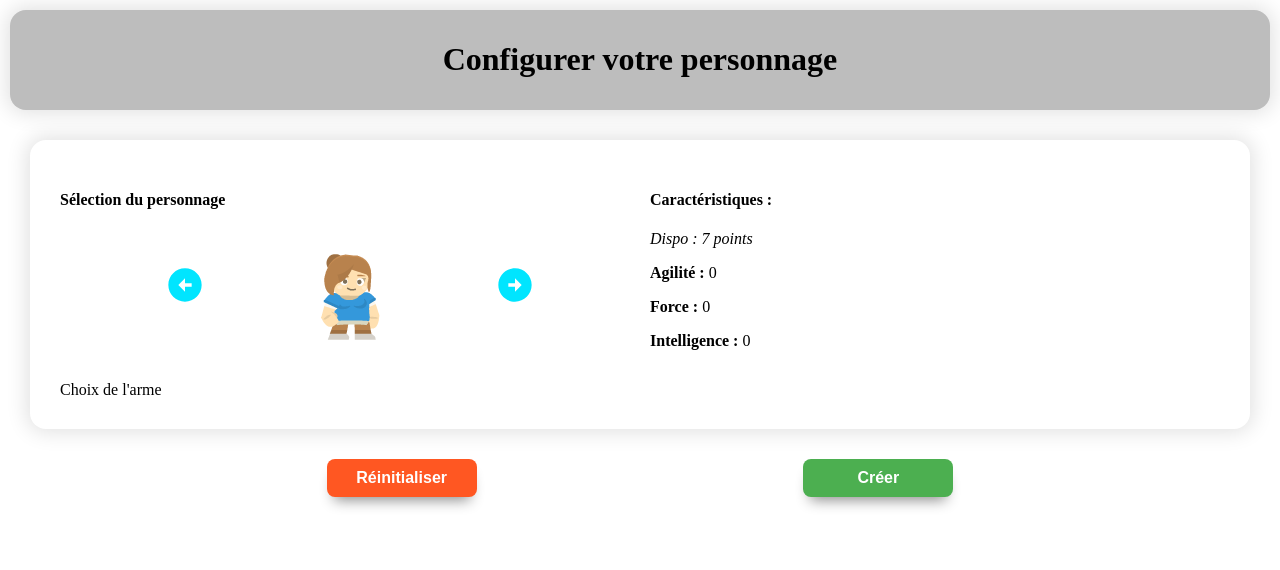
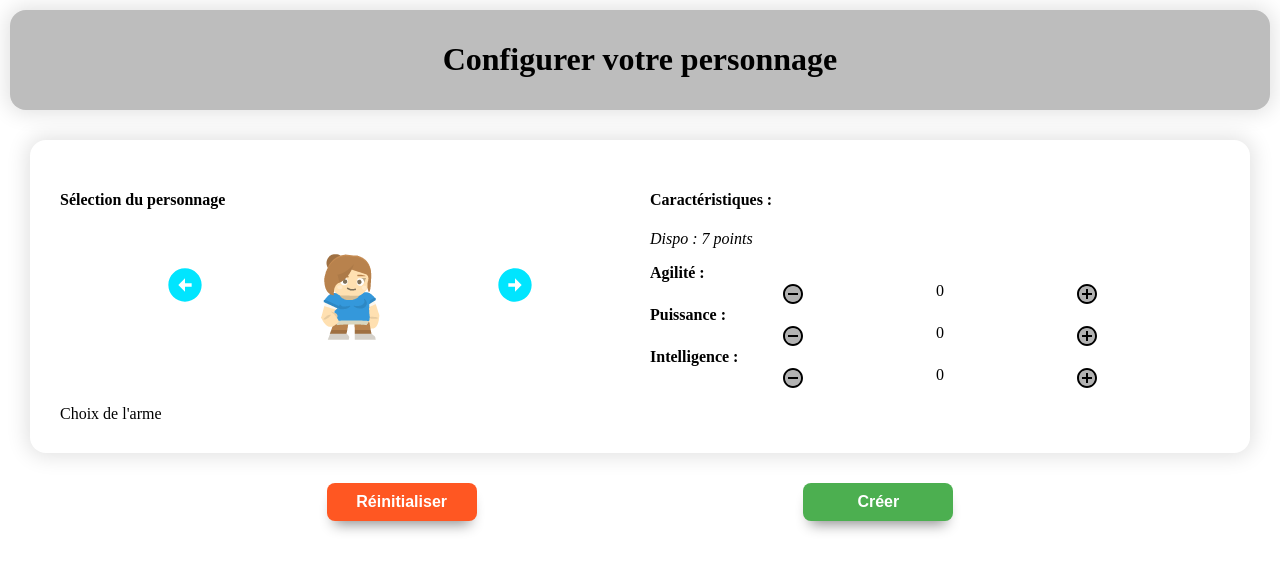
Before and after one commit to NicolasMdlb/heroe-config, a React (Create React App) app: page / in a window 1280 px wide. Shown: the top 570 px of the page. Built offline with nearby package versions, Linux system fonts and the light colour scheme; the HTML template or start-up script is replaced by a standard one.

Commit message:
update skill

```diff
--- a/src/components/Configurator/Person.jsx
+++ b/src/components/Configurator/Person.jsx
@@ -10,11 +10,7 @@ const Person = (props) => {
       </div>
       <div>
         <h4>Caractéristiques : </h4>
-        <em>
-          Dispo : {props.points} point{props.points > 1 && "s"}
-        </em>
-        {/* Todo: faire les points caractéristiques  */}
-        <SkillsPerson skills={props.skills} points={props.points} />
+        <SkillsPerson skills={props.skills} points={props.points} clickAdd={props.addSkills} clickRemove={props.removecSkills}/>
       </div>
     </>
   );
--- a/src/components/Configurator/SkillsPerson.jsx
+++ b/src/components/Configurator/SkillsPerson.jsx
@@ -1,19 +1,17 @@
+import Skill from "./skill";
+
 const SkillsPerson = (props) => {
   return (
-    <>
+    <div>
       <p>
-        <strong>Agilité : </strong>
-        {props.skills.agility}
+        <em>
+          Dispo : {props.points} point{props.points > 1 && "s"}
+        </em>
       </p>
-      <p>
-        <strong>Force : </strong>
-        {props.skills.power}
-      </p>
-      <p>
-        <strong>Intelligence : </strong>
-        {props.skills.brain}
-      </p>
-    </>
+      <Skill points={props.skills.agility} skill="agility" add={props.clickAdd} remove={props.clickRemove}>Agilité :</Skill>
+      <Skill points={props.skills.power} skill="power" add={props.clickAdd} remove={props.clickRemove}>Puissance :</Skill>
+      <Skill points={props.skills.brain} skill="brain" add={props.clickAdd} remove={props.clickRemove}>Intelligence :</Skill>
+    </div>
   );
 };
 
--- /dev/null
+++ b/src/components/Configurator/skill.jsx
@@ -0,0 +1,18 @@
+import RemoveCircleTwoToneIcon from "@mui/icons-material/RemoveCircleTwoTone";
+import AddCircleTwoToneIcon from "@mui/icons-material/AddCircleTwoTone";
+import styles from "../../styles/skills.module.css";
+
+const Skill = (props) => {
+  return (
+    <div className={styles.skills}>
+      <strong>{props.children}</strong>
+      <div className={styles.skillsPoint}>
+        <RemoveCircleTwoToneIcon onClick={() => props.remove(-1, props.skill)} />
+        {props.points}
+        <AddCircleTwoToneIcon onClick={() => props.add(1, props.skill)} />
+      </div>
+    </div>
+  );
+};
+
+export default Skill;
--- a/src/pages/Heroe.jsx
+++ b/src/pages/Heroe.jsx
@@ -15,25 +15,52 @@ const Heroe = () => {
 
   /**
    * Gestion de la sélection de l'image du personnage !!! att: Aujourd'hui il y a que trois images
-   * @param {number} num
+   * @param {number} num valeur de 1 soit positive ou négative
    */
   const imageHandler = (num) => {
-    setPerson(oldPerson => {
-      const newPerson = {...oldPerson}
-      newPerson.image = oldPerson.image + num > 3 ? 1 : oldPerson.image + num < 1 ? 3 : oldPerson.image + num;
+    setPerson((oldPerson) => {
+      const newPerson = { ...oldPerson };
+      newPerson.image =
+        oldPerson.image + num > 3
+          ? 1
+          : oldPerson.image + num < 1
+          ? 3
+          : oldPerson.image + num;
       return newPerson;
     });
   };
 
-  const skillPointsHandler = (num, skill) => {
-    console.log("faire les skils");
-  }
+  /**
+   * augmente
+   * @param {string} skill compétence à mettre à jour
+   * @param {number} num positif ou negatif à mettre à jour
+   */
+  const SkillPointsHandler = (num, skillChanging) => {
+    console.log(num, skillChanging);
+    setPerson((oldPerson) => {
+      const newPerson = { ...oldPerson };
+
+      if (oldPerson.skills[skillChanging] >= 5 || pointAvailable <= 0 || (pointAvailable === 7 && num === -1) )
+        return oldPerson;
+
+      newPerson.skills[skillChanging] = oldPerson.skills[skillChanging] + num;
+      setPointAvailable((oldPoints) => oldPoints - num);
+
+      return newPerson;
+    });
+  };
 
   return (
     <>
       <Header>{titleHeader}</Header>
       <div className={styles.configurator}>
-        <Person {...person} points={pointAvailable} changeImage={imageHandler} changeSkills={skillPointsHandler} />
+        <Person
+          {...person}
+          points={pointAvailable}
+          changeImage={imageHandler}
+          addSkills={SkillPointsHandler}
+          removecSkills={SkillPointsHandler}
+        />
         <div>Choix de l'arme</div>
       </div>
       <div className={styles.validPerson}>
--- /dev/null
+++ b/src/styles/skills.module.css
@@ -0,0 +1,6 @@
+
+.skillsPoint {
+    display: flex;
+    flex-direction: row;
+    justify-content: space-evenly;
+}
```
